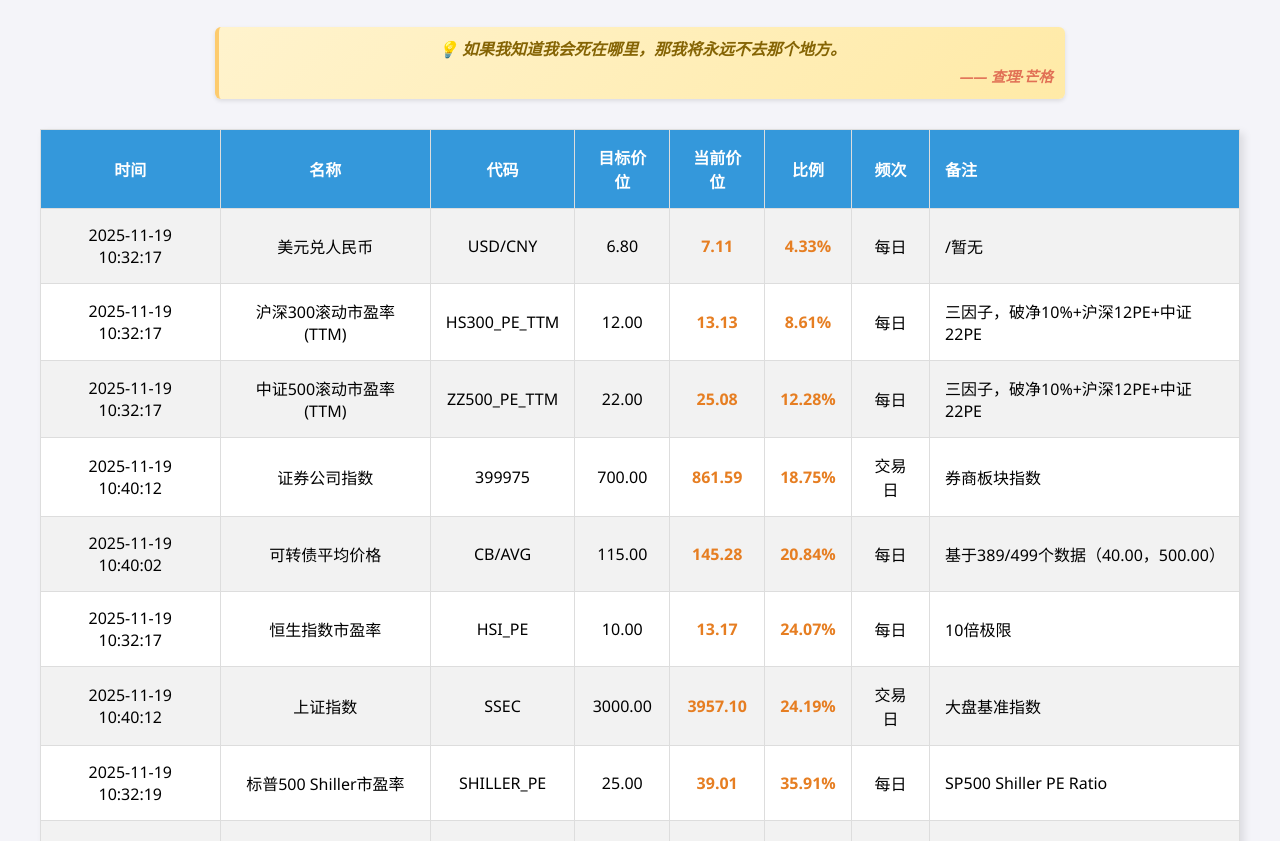
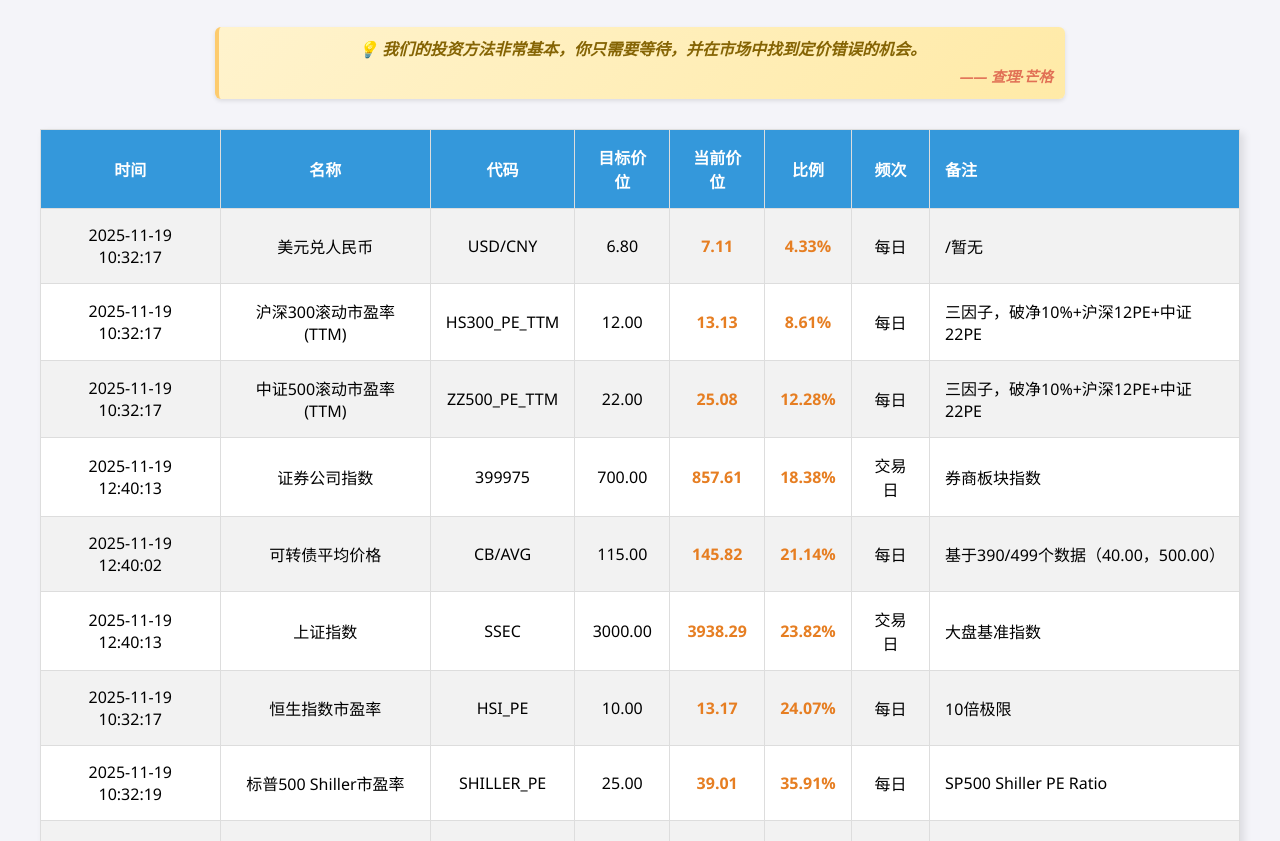
Before and after one commit to verymatt-source/99upload, a plain HTML site: page index_mg.html in a window 1280 px wide. Shown: the part 111-952 px from the top of the page. Drawn offline with Linux system fonts and the light colour scheme.

Commit message:
Auto deployment update: index_mg.html (Text Content)

```diff
--- a/index_mg.html
+++ b/index_mg.html
@@ -88,7 +88,7 @@
     <h1>📊数据展示_mg版</h1>
 
     <div class="quote-section">
-        <div class="quote-text">💡 如果我知道我会死在哪里，那我将永远不去那个地方。</div>
+        <div class="quote-text">💡 我们的投资方法非常基本，你只需要等待，并在市场中找到定价错误的机会。</div>
         <div class="quote-author">—— 查理·芒格</div>
     </div>
 
@@ -139,25 +139,36 @@
         </tr>
 
         <tr>
-            <td>2025-11-19 10:40:12</td>
+            <td>2025-11-19 12:40:13</td>
             <td>证券公司指数</td>
             <td>399975</td>
             <td>700.00</td>
-            <td style="color: #e67e22; font-weight: bold;">861.59</td>
-            <td style="color: #e67e22; font-weight: bold;">18.75%</td>
+            <td style="color: #e67e22; font-weight: bold;">857.61</td>
+            <td style="color: #e67e22; font-weight: bold;">18.38%</td>
             <td>交易日</td>
             <td style="text-align: left;">券商板块指数</td>
         </tr>
 
         <tr>
-            <td>2025-11-19 10:40:02</td>
+            <td>2025-11-19 12:40:02</td>
             <td>可转债平均价格</td>
             <td>CB/AVG</td>
             <td>115.00</td>
-            <td style="color: #e67e22; font-weight: bold;">145.28</td>
-            <td style="color: #e67e22; font-weight: bold;">20.84%</td>
+            <td style="color: #e67e22; font-weight: bold;">145.82</td>
+            <td style="color: #e67e22; font-weight: bold;">21.14%</td>
             <td>每日</td>
-            <td style="text-align: left;"> 基于389/499个数据（40.00，500.00）</td>
+            <td style="text-align: left;"> 基于390/499个数据（40.00，500.00）</td>
+        </tr>
+
+        <tr>
+            <td>2025-11-19 12:40:13</td>
+            <td>上证指数</td>
+            <td>SSEC</td>
+            <td>3000.00</td>
+            <td style="color: #e67e22; font-weight: bold;">3938.29</td>
+            <td style="color: #e67e22; font-weight: bold;">23.82%</td>
+            <td>交易日</td>
+            <td style="text-align: left;">大盘基准指数</td>
         </tr>
 
         <tr>
@@ -169,17 +180,6 @@
             <td style="color: #e67e22; font-weight: bold;">24.07%</td>
             <td>每日</td>
             <td style="text-align: left;">10倍极限</td>
-        </tr>
-
-        <tr>
-            <td>2025-11-19 10:40:12</td>
-            <td>上证指数</td>
-            <td>SSEC</td>
-            <td>3000.00</td>
-            <td style="color: #e67e22; font-weight: bold;">3957.10</td>
-            <td style="color: #e67e22; font-weight: bold;">24.19%</td>
-            <td>交易日</td>
-            <td style="text-align: left;">大盘基准指数</td>
         </tr>
 
         <tr>
@@ -206,7 +206,7 @@
 
     </table>
 
-    <div class="timestamp">数据更新时间: 2025-11-19 10:42:02 (北京时间)</div>
+    <div class="timestamp">数据更新时间: 2025-11-19 12:42:02 (北京时间)</div>
 
     <div class="note">
         <p>📈 页面展示 <span class="data-count">9</span> 条数据记录</p>
```
